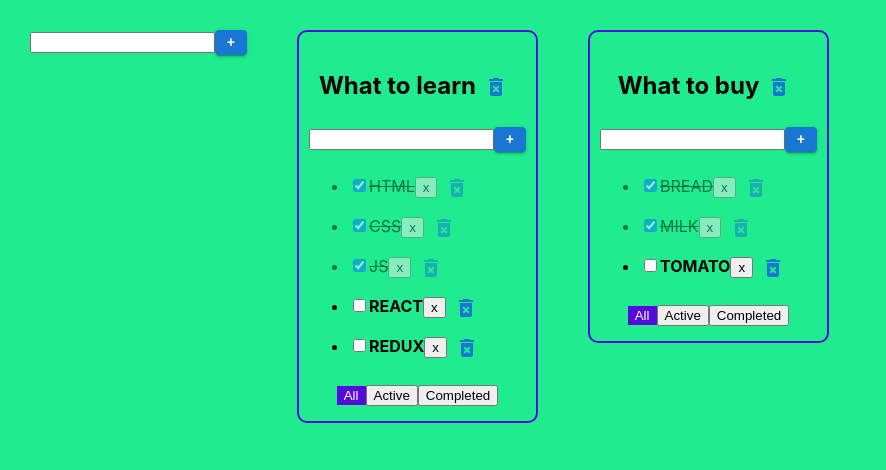
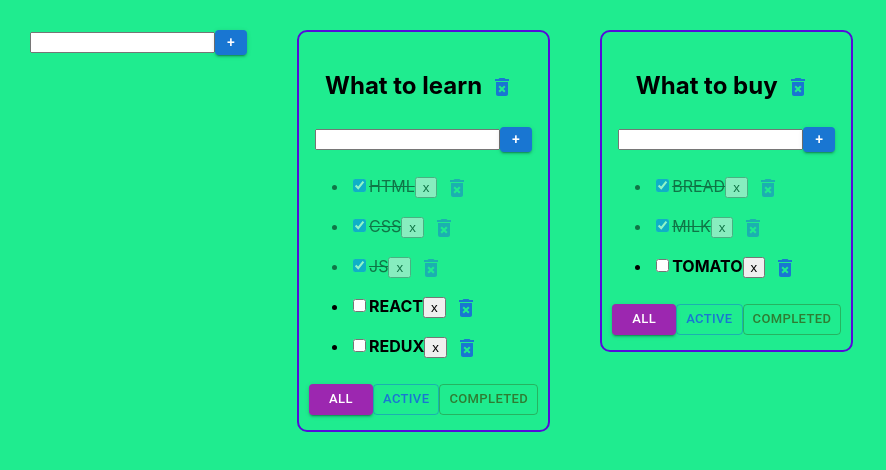
Before and after one commit to igor-minaev/todolist-repeat, a React (Create React App) app: page / in a window 1280 px wide. Shown: the top 470 px of the page, without its empty margins (0-886 px from the left). Built offline with nearby package versions, Linux system fonts and the light colour scheme.

Commit message:
add mui for filter's buttons

```diff
--- a/src/components/Todolist.tsx
+++ b/src/components/Todolist.tsx
@@ -4,7 +4,7 @@ import {AddItemForm} from './AddItemForm';
 import {EditableSpan} from './EditableSpan';
 import IconButton from '@mui/material/IconButton';
 import DeleteForeverIcon from '@mui/icons-material/DeleteForever';
-
+import Button from '@mui/material/Button';
 
 type TodolistPropsType = {
     todolistId: string
@@ -81,19 +81,19 @@ export const Todolist: React.FC<TodolistPropsType> = (props) => {
             <h2>
                 <EditableSpan oldTitle={title} onClick={changeTodolistTitleHandler}/>
                 {/*{title}*/}
-                <IconButton  onClick={removeTodolistHandler} color="primary">
-                    <DeleteForeverIcon />
+                <IconButton onClick={removeTodolistHandler} color="primary">
+                    <DeleteForeverIcon/>
                 </IconButton>
             </h2>
             <AddItemForm addItem={addTaskHandler}/>
             {tasksForRender}
             <div className="buttons">
-                <button className={filter === 'all' ? 'active' : ''} onClick={changeFilterHandler('all')}>All</button>
-                <button className={filter === 'active' ? 'active' : ''} onClick={changeFilterHandler('active')}>Active
-                </button>
-                <button className={filter === 'completed' ? 'active' : ''}
-                        onClick={changeFilterHandler('completed')}>Completed
-                </button>
+                <Button variant={filter === 'all' ? 'contained' : 'outlined'} color="secondary"
+                        onClick={changeFilterHandler('all')} size="small">All</Button>
+                <Button variant={filter === 'active' ? 'contained' : 'outlined'} color="primary"
+                        onClick={changeFilterHandler('active')} size="small">Active</Button>
+                <Button variant={filter === 'completed' ? 'contained' : 'outlined'} color="success"
+                        onClick={changeFilterHandler('completed')} size="small">Completed</Button>
             </div>
         </div>
     );
```
